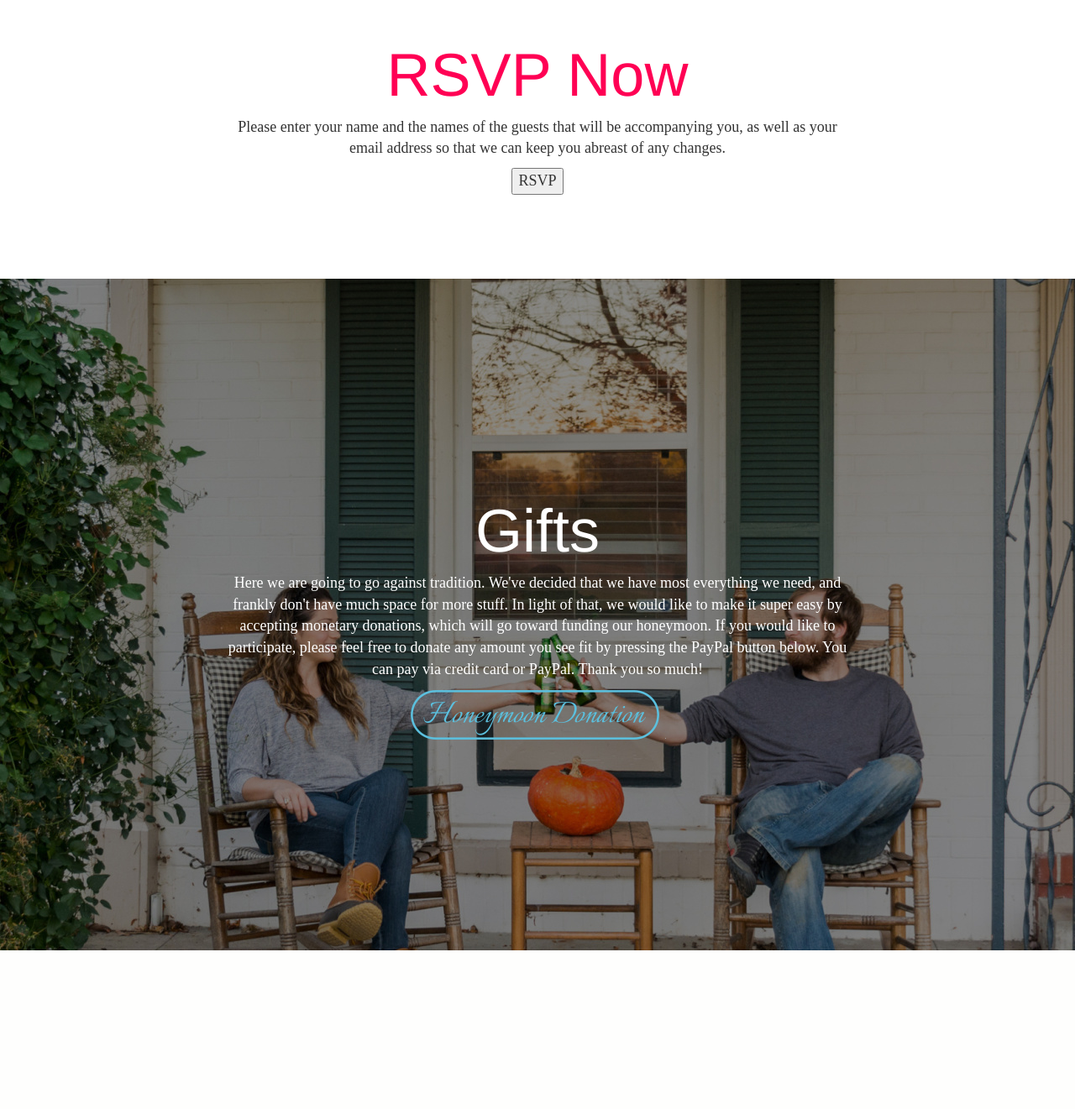
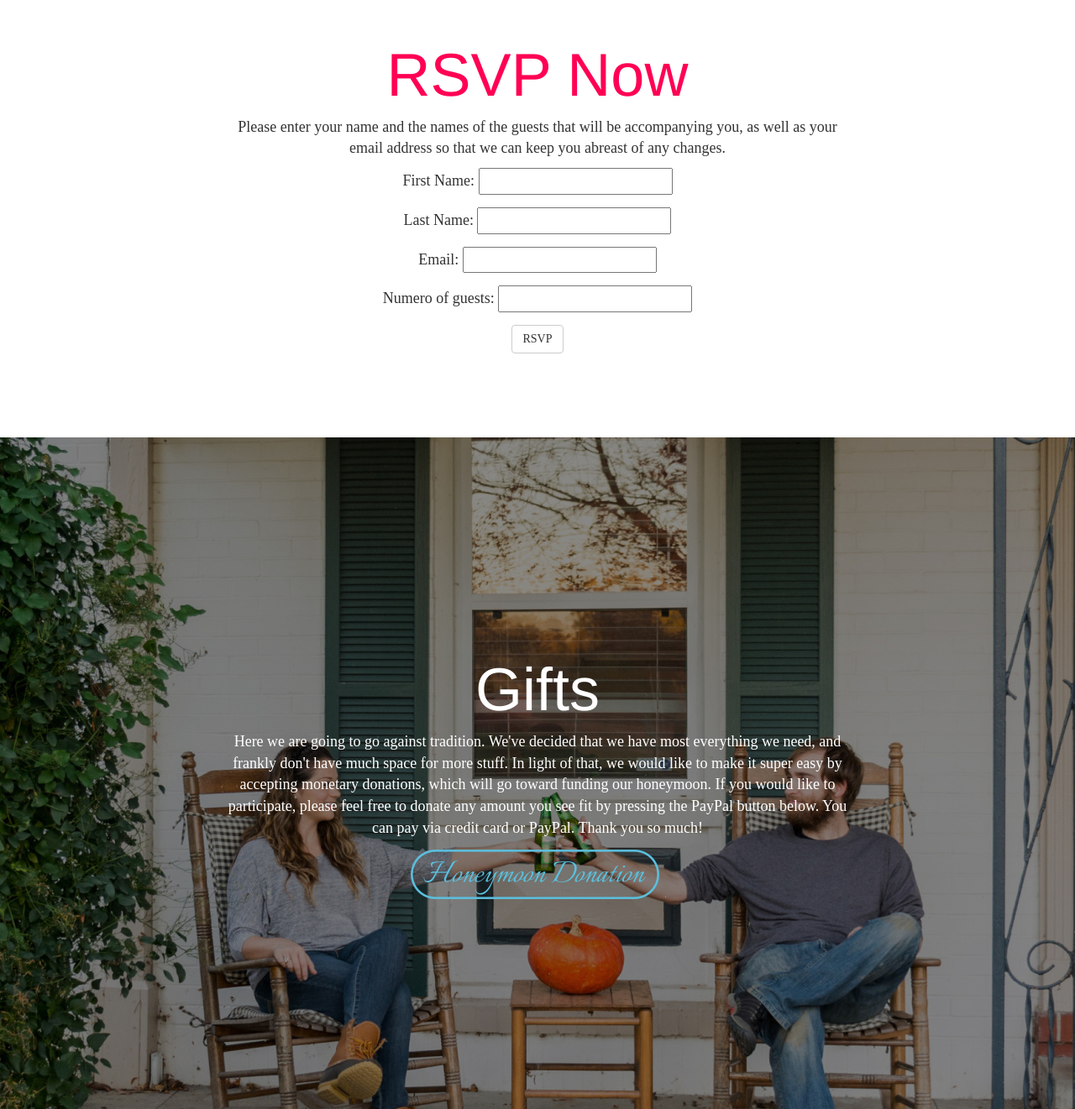
Before and after one commit to michaeldistler/wedding-site, a Django app: page / in a window 1280 px wide. Shown: the part 4146-5467 px from the top of the page at 84% size. Before the commit the page ends 5278 px from the top, so only its background shows below. Run offline with Django 3.2, Linux system fonts and the light colour scheme; some libraries are stand-ins or nearby versions; some web fonts are replaced.

Commit message:
Styled the form

```diff
--- a/rsvp/templates/rsvp/rsvp.html
+++ b/rsvp/templates/rsvp/rsvp.html
@@ -1,7 +1,20 @@
 {% block content %}
-<form method="POST" action="/RSVP/">
+<div class="row">
+<form class="col-xs-12 col-lg-12" method="POST" action="/RSVP/">
     {% csrf_token %}
-    {{ rsvp_form }}
-    <input type="submit" value="RSVP" />
+    <div class="form-group">
+    First Name: {{ rsvp_form.first_name }}
+    </div>
+    <div class="form-group">
+    Last Name: {{ rsvp_form.last_name }}
+    </div>
+    <div class="form-group">
+    Email: {{ rsvp_form.email }}
+    </div>
+    <div class="form-group">
+    Numero of guests: {{ rsvp_form.first_name }}
+    </div>
+    <input class="btn btn-default" type="submit" value="RSVP" />
 </form>
+</div>
 {% endblock %}
--- a/rsvp/views.py
+++ b/rsvp/views.py
@@ -1,5 +1,5 @@
 from django.shortcuts import render
-from django.http import HttpResponse
+from django.http import JsonResponse
 
 from rsvp.forms import RsvpForm
 from rsvp.models import Rsvp
@@ -17,10 +17,9 @@ def rsvp_form(request):
                 number_of_guests=rsvp_form.cleaned_data['number_of_guests'],
             )
 
-            rsvp_form.save()
             return render(request, 'index.html', {})
         else:
-            return HttpResponse("rsvp was not sent.")
+            return JsonResponse({'error': 'Error, Will Robinson.'})
     else:
         user = request.user
         rsvp_form = RsvpForm()
--- a/wedding_app/views.py
+++ b/wedding_app/views.py
@@ -1,5 +1,9 @@
 from django.shortcuts import render
+from rsvp.forms import RsvpForm
 
 
 def index(request):
-    return render(request, 'index.html', {})
+    rsvp_form = RsvpForm()
+    return render(request, 'index.html', {
+        "rsvp_form": rsvp_form,
+    })
```
Also changed, not shown: db.sqlite3.
